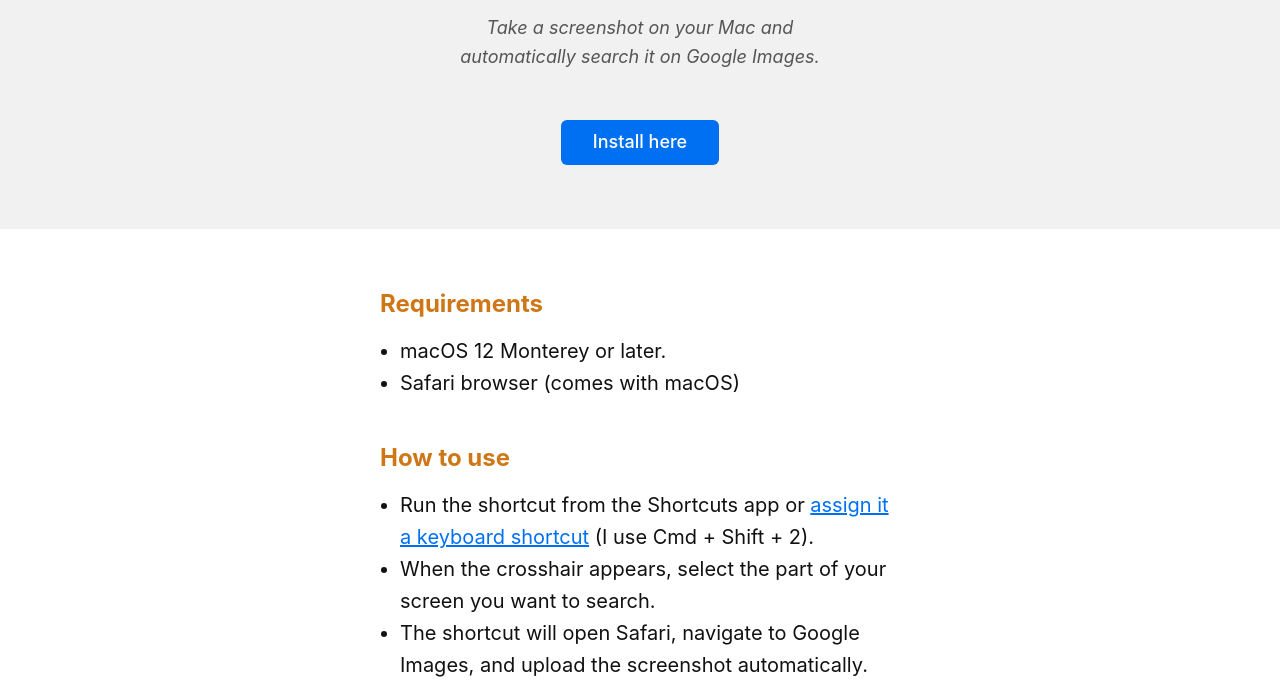
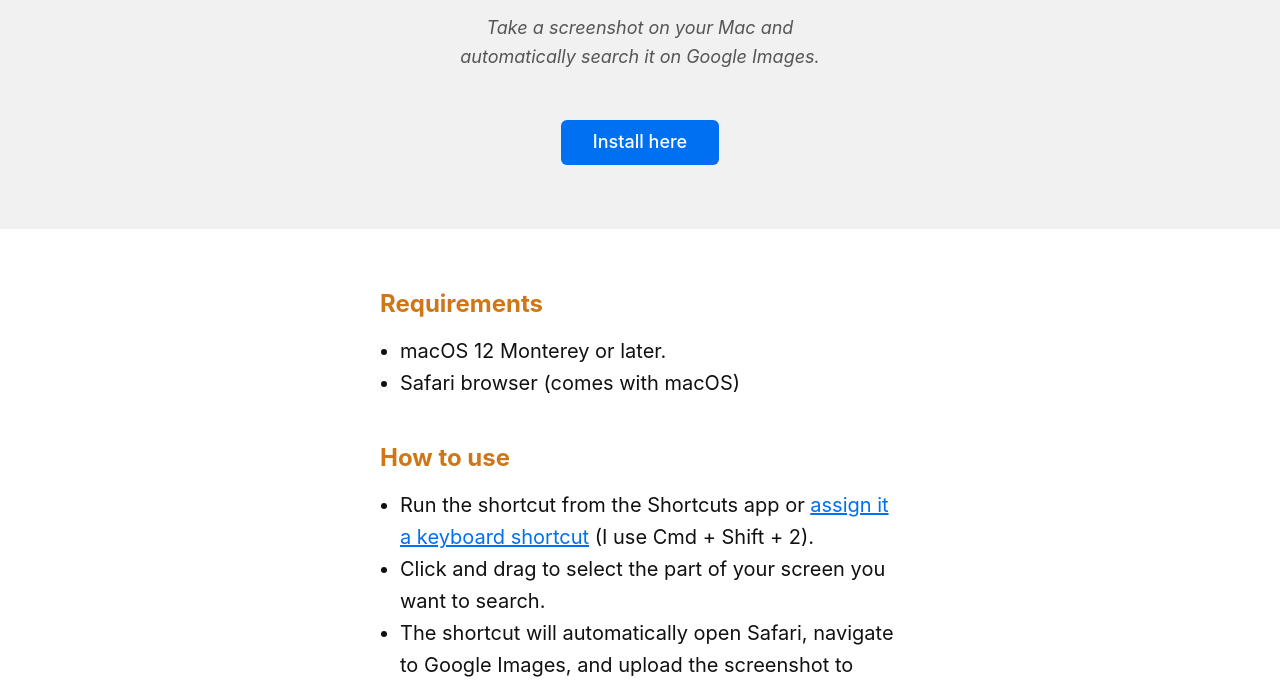
Before and after one commit to nikhilNathwani/Snip-and-Search, a plain HTML site: page index.html in a window 1280 px wide. Shown: the part 266-952 px from the top of the page. Drawn offline with Linux system fonts and the light colour scheme.

Commit message:
clarifying how to use instructinos

```diff
--- a/index.html
+++ b/index.html
@@ -50,12 +50,11 @@
 						Run the shortcut from the Shortcuts app or <a target="_blank" href="https://discussions.apple.com/thread/254642206?sortBy=rank">assign it a keyboard shortcut</a> (I use Cmd + Shift + 2).
 					</li>
 					<li>
-						When the crosshair appears, select the part of your
-						screen you want to search.
+						Click and drag to select the part of your screen you want to search.
 					</li>
 					<li>
-						The shortcut will open Safari, navigate to Google
-						Images, and upload the screenshot automatically.
+						The shortcut will automatically open Safari, navigate to Google
+						Images, and upload the screenshot to perform the <search>ad</search>.
 					</li>
 					<li>
 						Then the screenshot will be deleted to prevent cluttering your file system.
```
